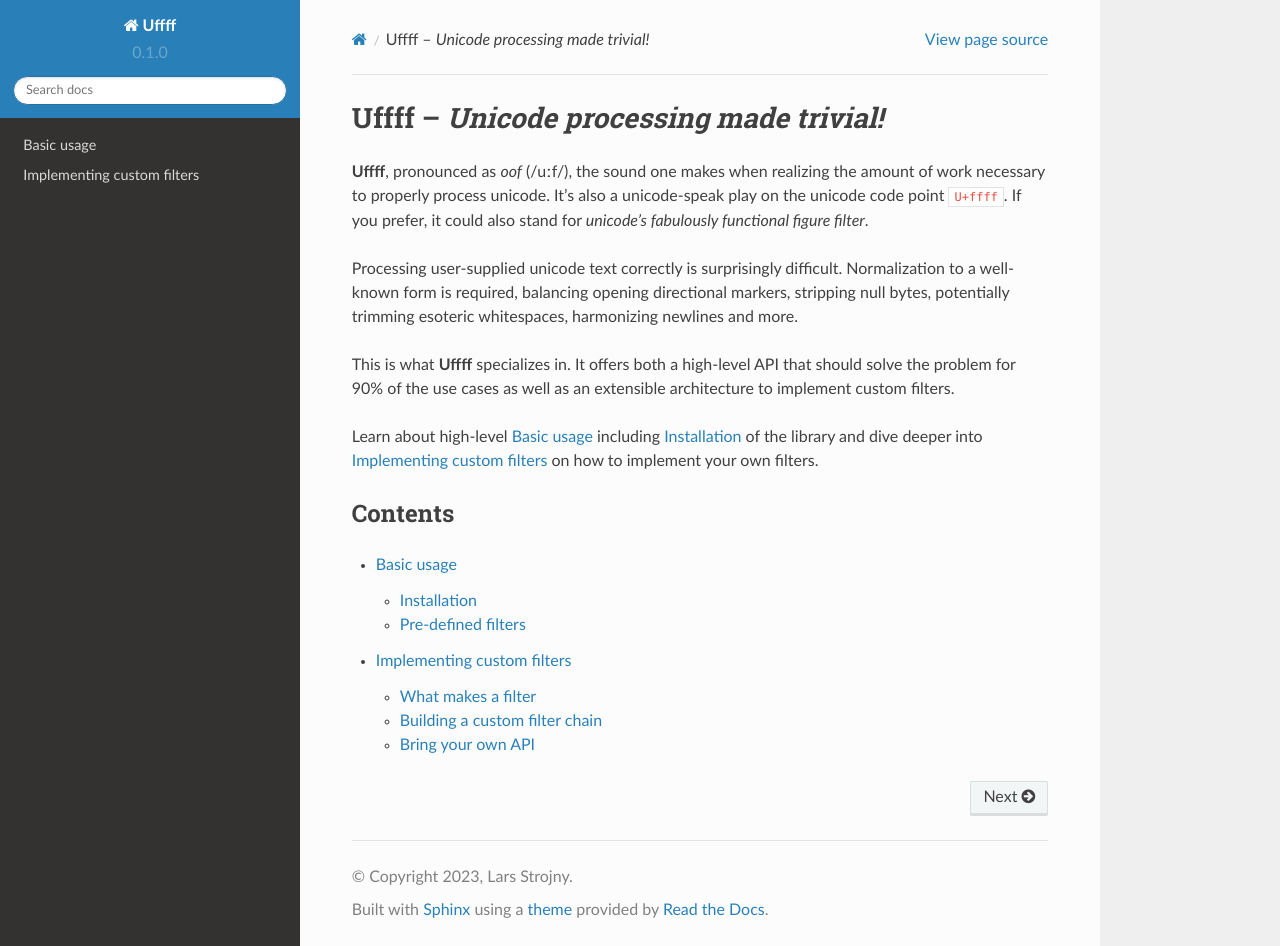
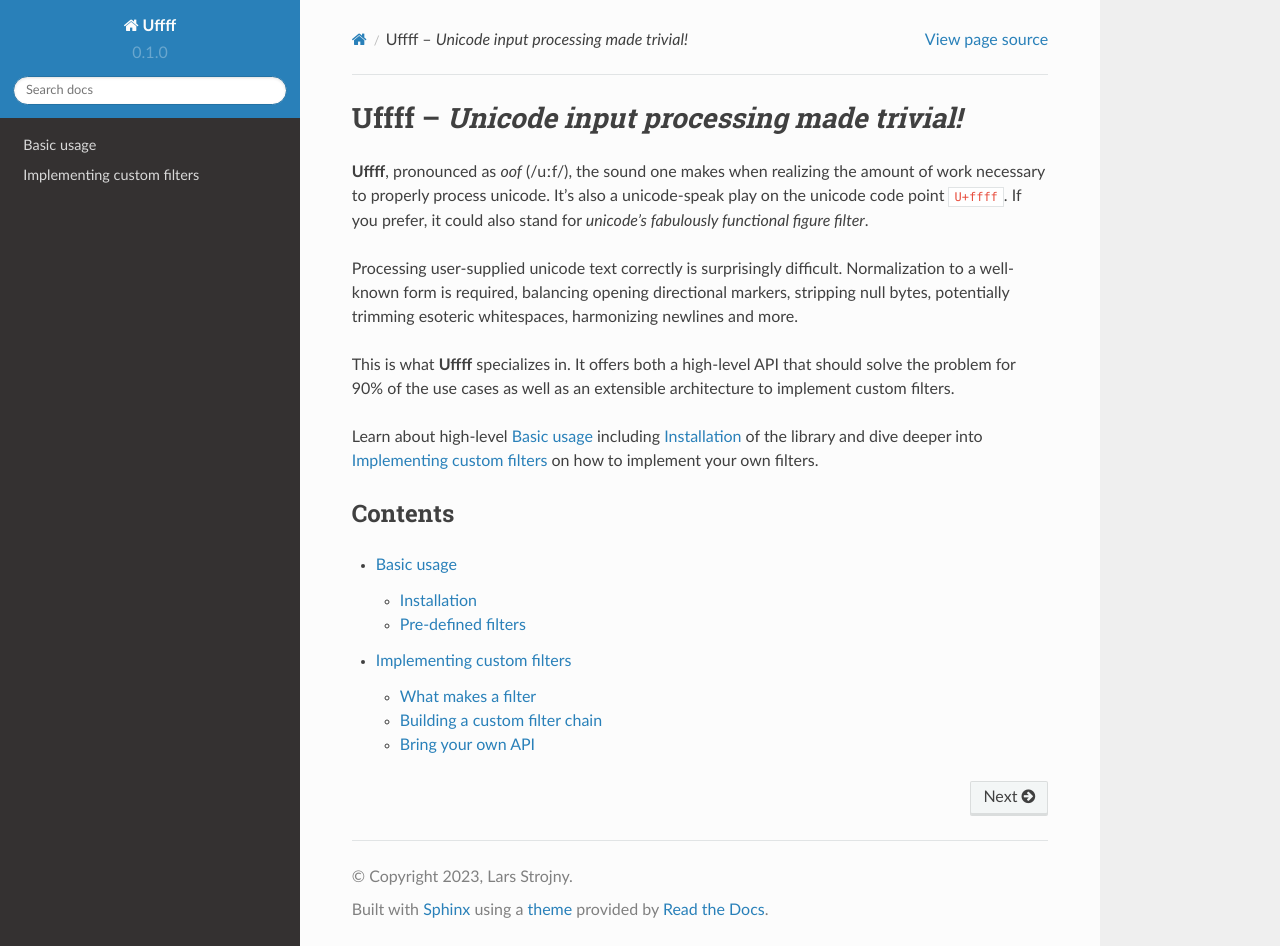
Before and after one commit to lstrojny/uffff, a Sphinx documentation site: the page built from docs/index.rst, in a window 1280 px wide and 946 px high. Built offline with Sphinx 7.4.7 and the Read the Docs theme 2.0.0, drawn with Linux system fonts in a browser that asks for light colours.

Commit message:
Cosmetics

```diff
--- a/README.md
+++ b/README.md
@@ -1,4 +1,4 @@
-# Uffff - *Unicode processing made trivial*!
+# Uffff - *Unicode input processing made trivial*!
 [![CI](https://github.com/lstrojny/uffff/actions/workflows/ci.yml/badge.svg)](https://github.com/lstrojny/uffff/actions/workflows/ci.yml) [![Documentation Status](https://readthedocs.org/projects/uffff/badge/?version=latest)](https://uffff.readthedocs.io/en/latest/?badge=latest)
 
 Properly processing unicode user input is surprisingly tricky:
--- a/composer.json
+++ b/composer.json
@@ -1,10 +1,11 @@
 {
     "name": "lstrojny/uffff",
-    "description": "Input filter to handle unicode",
+    "description": "Unicode input processing made trivial",
     "type": "library",
     "require": {
         "php": "^8.2",
         "ext-intl": "*",
+        "ext-pcre": "*",
         "lib-pcre-unicode": "*",
         "webmozart/assert": "^1.11"
     },
--- a/docs/index.rst
+++ b/docs/index.rst
@@ -1,5 +1,5 @@
-Uffff – *Unicode processing made trivial!*
-==========================================
+Uffff – *Unicode input processing made trivial!*
+================================================
 
 **Uffff**, pronounced as *oof* (/uːf/), the sound one makes when realizing the amount of work necessary to properly
 process unicode. It’s also a unicode-speak play on the unicode code point ``U+ffff``. If you prefer, it could also stand
```
